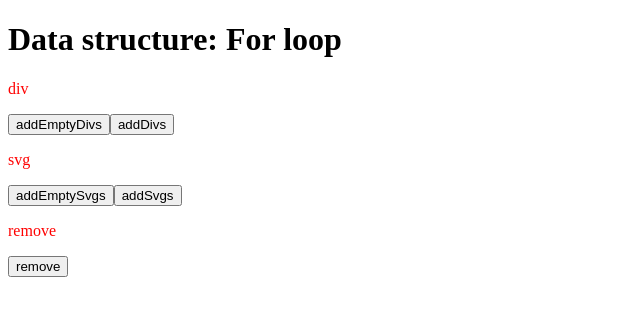
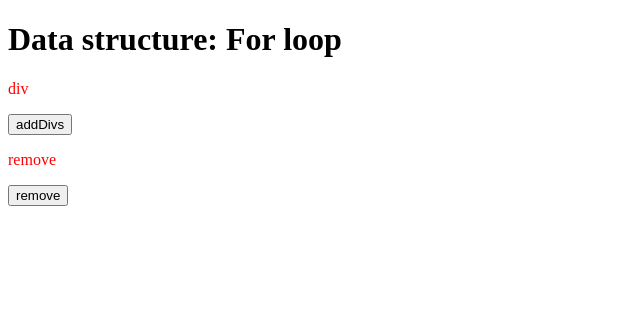
Before and after one commit to MattiasLevlinAboAkademi/dom-benchmark-angular, an Angular app: page / in a window 1280 px wide. Shown: the top 316 px of the page, without its empty margins (0-640 px from the left). Built offline with nearby package versions, Linux system fonts and the light colour scheme.

Commit message:
Add performance.now() test and remove .svg stuff

```diff
--- a/src/app/benchmark/benchmark.component.html
+++ b/src/app/benchmark/benchmark.component.html
@@ -3,13 +3,7 @@
 
 <!-- <div> Done with for loop -->
 <p>div</p>
-<button (click)="addEmptyDivs()">addEmptyDivs</button>
 <button (click)="addDivs()">addDivs</button>
-
-<!-- <svg> Done with for loop -->
-<p>svg</p>
-<button (click)="addEmptySvgs()">addEmptySvgs</button>
-<button (click)="addSvgs()">addSvgs</button>
 
 <p>remove</p>
 <button (click)="remove()">remove</button>
--- a/src/app/benchmark/benchmark.component.ts
+++ b/src/app/benchmark/benchmark.component.ts
@@ -6,48 +6,31 @@ import { ViewChild, ElementRef, Component, OnInit, Renderer2 } from '@angular/co
   styleUrls: ['./benchmark.component.css']
 })
 
-
 export class BenchmarkComponent {
   @ViewChild('benchmarkContainer', {static: false}) benchmarkContainer:ElementRef;
   htmlToAdd = ''
+  asdf1 = 0
+  asdf2 = 0
   constructor(private renderer: Renderer2) { }
 
-  addEmptyDivs() {
+  ngAfterViewChecked() {
+    this.asdf2 = performance.now()
+    console.log('This shit took ', (this.asdf2 - this.asdf1), ' milliseconds')
+  }
+
+  // 1 ADD DIVS
+  addDivs() {
+    this.asdf1 = performance.now()
     for (var i = 0; i <10000; i+=1) {
       var asd = this.renderer.createElement('div');
-      this.renderer.setAttribute(asd, 'id', i);
+      this.renderer.setAttribute(asd, 'id', i.toString());
+      var text = this.renderer.createText('asd')
+      this.renderer.appendChild(asd, text);
       this.renderer.appendChild(this.benchmarkContainer.nativeElement, asd);
     }
   }
 
-  addDivs() {
-    for (var i = 0; i <10000; i+=1) {
-      var asd = this.renderer.createElement('div');
-      this.renderer.setAttribute(asd, 'id', i);
-      var text = this.renderer.createText('asd')
-      this.renderer.appendChild(asd, text)
-      this.renderer.appendChild(this.benchmarkContainer.nativeElement, asd);
-    }
-  }
-
-  addEmptySvgs() {
-    for (var i = 0; i <10000; i+=1) {
-      var asd = this.renderer.createElement('svg');
-      this.renderer.setAttribute(asd, 'id', i);
-      this.renderer.appendChild(this.benchmarkContainer.nativeElement, asd);
-    }
-  }
-
-  addSvgs() {
-    for (var i = 0; i <10000; i+=1) {
-      var asd = this.renderer.createElement('svg');
-      this.renderer.setAttribute(asd, 'id', i);
-      var text = this.renderer.createText('asd')
-      this.renderer.appendChild(asd, text)
-      this.renderer.appendChild(this.benchmarkContainer.nativeElement, asd);
-    }
-  }
-
+  // 5 REMOVE ALL
   remove() {
     const childElements = this.benchmarkContainer.nativeElement.childNodes;
     console.log(childElements.length)
```
